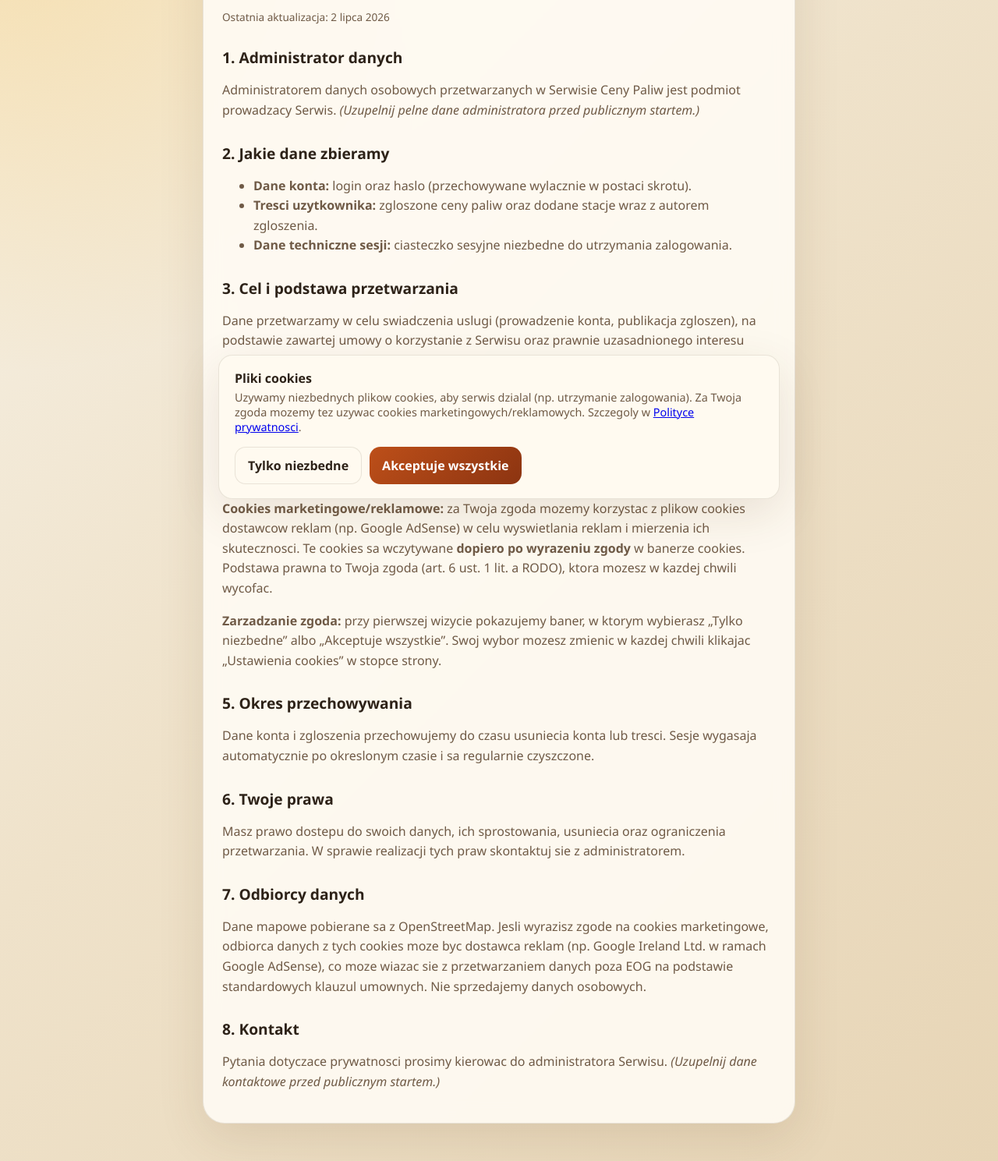
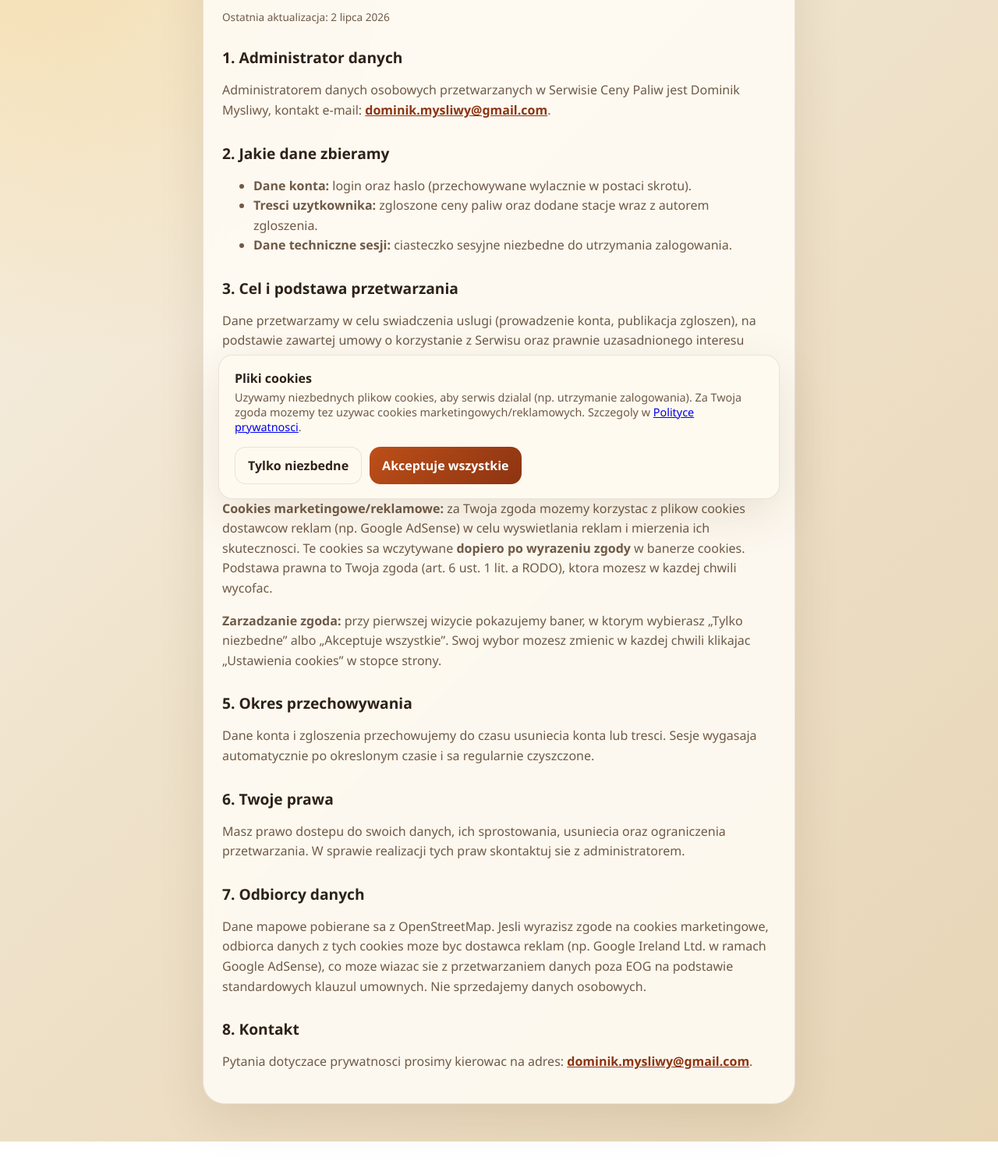
Before and after one commit to dmslw/petrol_prices, a website: page polityka-prywatnosci.html in a window 1280 px wide. Shown: the part 144-1633 px from the top of the page at 78% size. After the commit the page ends 1608 px from the top, so only its background shows below. Drawn offline with Linux system fonts and the light colour scheme.

Commit message:
Fill in administrator and contact details in legal pages
Replace placeholders with the site operator (Dominik Mysliwy) and contact
email in the terms and privacy policy.

Co-Authored-By: Claude Opus 4.8 <noreply@anthropic.com>

```diff
--- a/polityka-prywatnosci.html
+++ b/polityka-prywatnosci.html
@@ -18,8 +18,9 @@
 
         <h2>1. Administrator danych</h2>
         <p>
-          Administratorem danych osobowych przetwarzanych w Serwisie Ceny Paliw jest podmiot
-          prowadzacy Serwis. <em>(Uzupelnij pelne dane administratora przed publicznym startem.)</em>
+          Administratorem danych osobowych przetwarzanych w Serwisie Ceny Paliw jest
+          Dominik Mysliwy, kontakt e-mail:
+          <a href="mailto:dominik.mysliwy@gmail.com">dominik.mysliwy@gmail.com</a>.
         </p>
 
         <h2>2. Jakie dane zbieramy</h2>
@@ -79,8 +80,8 @@
 
         <h2>8. Kontakt</h2>
         <p>
-          Pytania dotyczace prywatnosci prosimy kierowac do administratora Serwisu.
-          <em>(Uzupelnij dane kontaktowe przed publicznym startem.)</em>
+          Pytania dotyczace prywatnosci prosimy kierowac na adres:
+          <a href="mailto:dominik.mysliwy@gmail.com">dominik.mysliwy@gmail.com</a>.
         </p>
       </article>
     </div>
```
Also changed, not shown: regulamin.html (+2 -2 lines).
